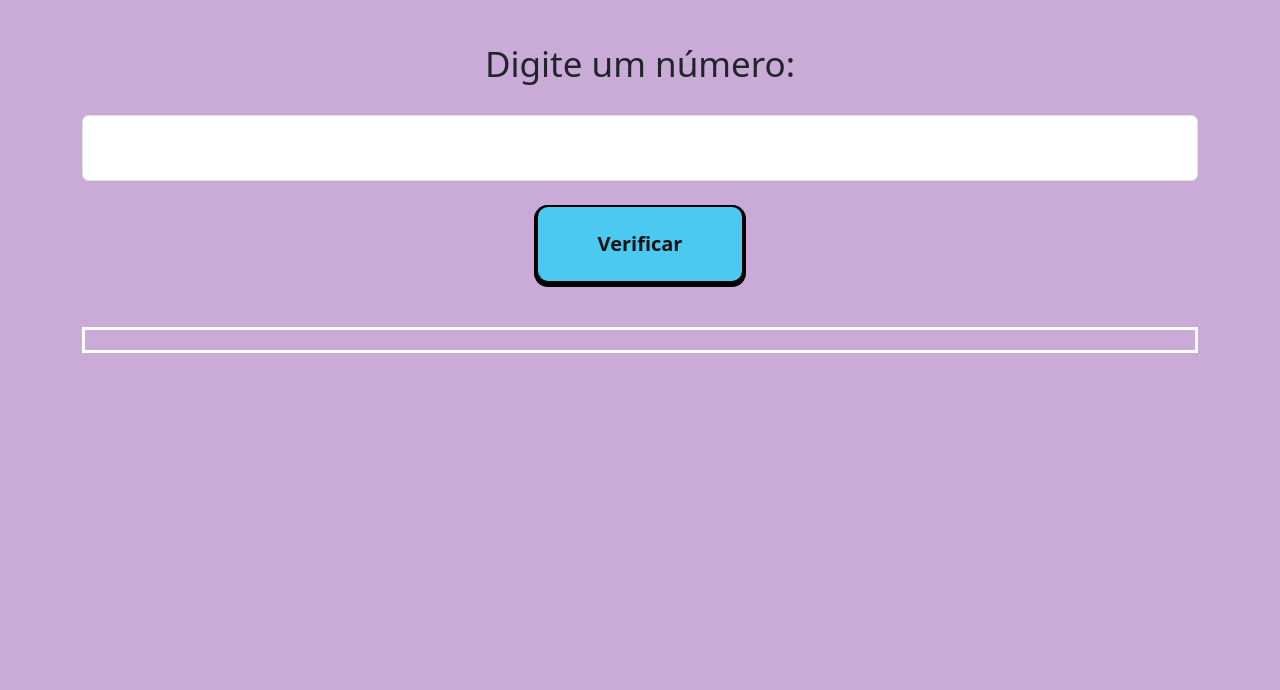
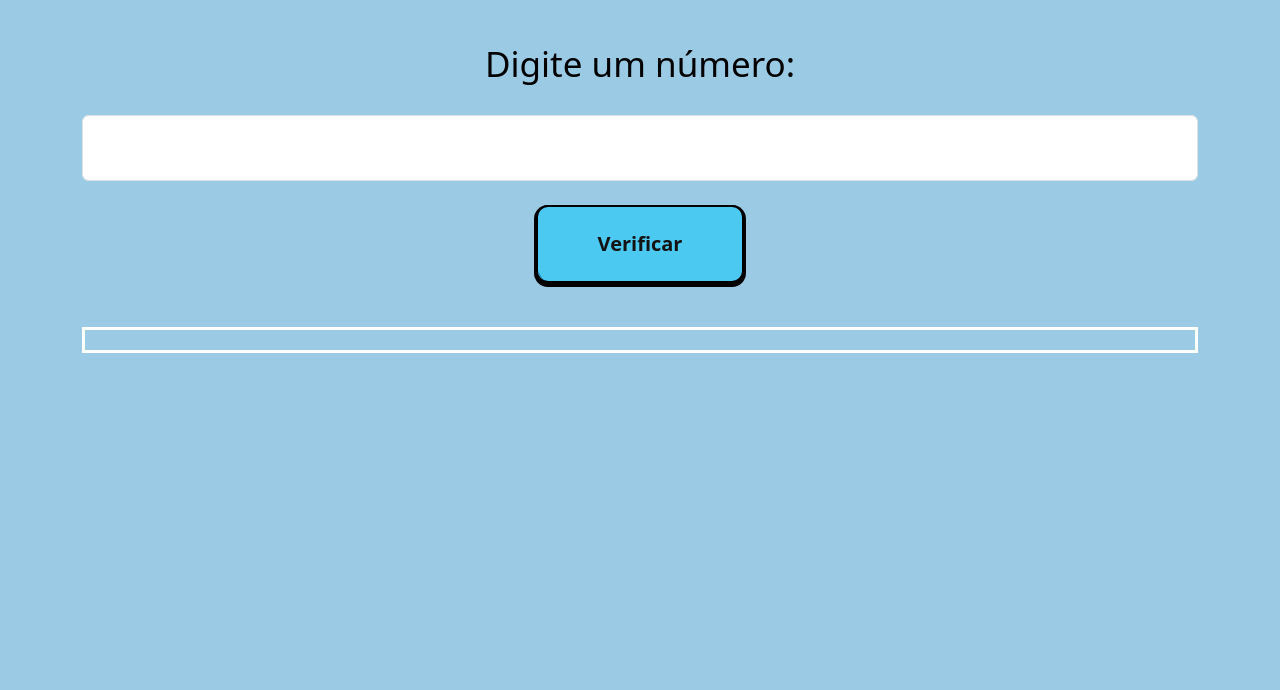
Before and after one commit to KaueSimao/Pal-ndromo, a plain HTML site: page index.html in a window 1280 px wide. Shown: the part 110-800 px from the top of the page. Drawn offline with nearby package versions, Linux system fonts and the light colour scheme.

Commit message:
Palindromo

```diff
--- a/index.html
+++ b/index.html
@@ -12,7 +12,7 @@
 		<h1 style="font-size: 35px; color: black;">Verificador de Palíndromo</h1>
         <br><br>
 		<div class="form-group">
-			<label for="numero" style="font-size: 35px;">Digite um número:</label>
+			<label for="numero" style="font-size: 35px; color: black;">Digite um número:</label>
             <br><br>
             <div>
 			<input type="number"  style="font-size: 35px;"class="form-control" id="numero">
--- a/style.css
+++ b/style.css
@@ -3,7 +3,7 @@
 	text-align: center;
 }
 body{
-background-color: rgb(202, 171, 216);
+background-color: rgb(155, 202, 229);
 }
 
 #resultado {
@@ -11,6 +11,7 @@ background-color: rgb(202, 171, 216);
 	margin-top: 20px;
 	padding: 10px;
 	border: 3px solid rgb(255, 255, 255);
+    color: black;
 }
 .btn {
     padding: 1.1em 3em;
```
